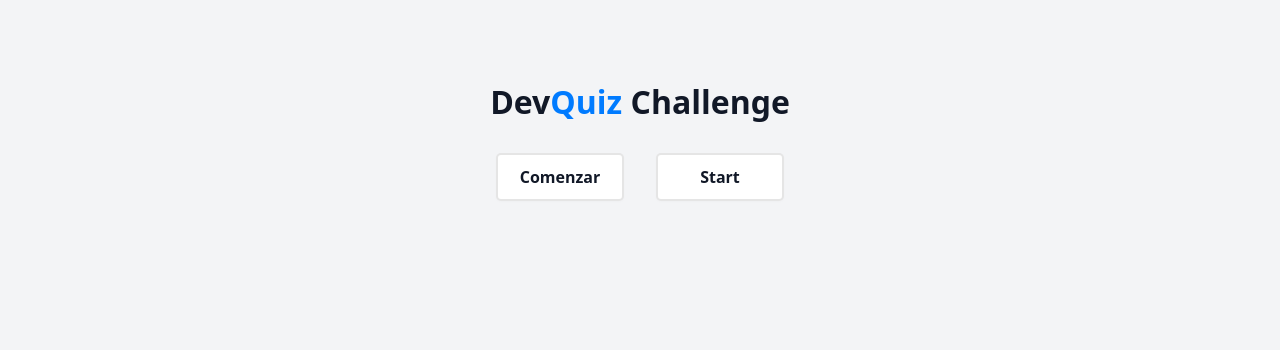
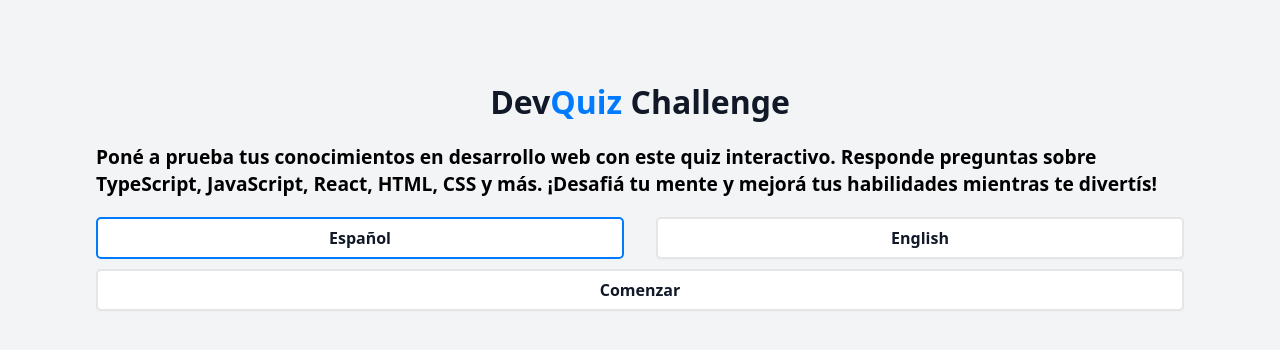
Before and after one commit to tobiasNicolasN/devquiz, a React (Vite) app: page / in a window 1280 px wide. Shown: the top 350 px of the page. Built offline with nearby package versions, Linux system fonts and the light colour scheme.

Commit message:
BeforeGame Created
styling components
interfaces created
nextbutton created

```diff
--- a/src/App.module.css
+++ b/src/App.module.css
@@ -21,9 +21,8 @@ body {
   text-align: center;
 }
 
-.title>span{
- color: #007bff;
-
+.title > span {
+  color: #007bff;
 }
 
 .score {
@@ -33,52 +32,6 @@ body {
   font-weight: 500;
   text-align: center;
 }
-
-.selectLanguage {
-  margin-top: 20px;
-  display: flex;
-  flex-direction: row;
-  padding: 10px;
-  justify-content: center;
-  gap: 2rem;
-}
-
-.languageButton {
-  align-items: center;
-  background-color: #ffffff;
-  border: 2px solid rgba(0, 0, 0, 0.1);
-  border-radius: 5px;
-  box-shadow: rgba(0, 0, 0, 0.02) 0 1px 3px 0;
-  box-sizing: border-box;
-  color: #111827;
-  cursor: pointer;
-  display: inline-flex;
-  font-family: system-ui, -apple-system, system-ui, "Helvetica Neue", Helvetica,
-    Arial, sans-serif;
-  font-size: 1rem;
-  font-weight: 600;
-  justify-content: center;
-  line-height: 1.25;
-  min-height: 3rem;
-  padding: 0.5rem 2rem;
-  text-decoration: none;
-  transition: all 250ms;
-  user-select: none;
-  -webkit-user-select: none;
-  touch-action: manipulation;
-  vertical-align: baseline;
-  width: 8rem;
-}
-
-.languageButton:hover {
-  border-color: #007bff;
-  box-shadow: rgba(0, 0, 0, 0.2) 0 4px 12px;
-}
-
-.languageButton:hover {
-  transform: translateY(-1px);
-}
-
 
 main {
   display: flex;
@@ -100,8 +53,42 @@ main {
   cursor: pointer;
 }
 
-.extraPoints{
+.startButton {
+  background-color: #ffffff;
+  border: 2px solid rgba(0, 0, 0, 0.1);
+  border-radius: 5px;
+  box-shadow: rgba(0, 0, 0, 0.02) 0 1px 3px 0;
+  color: #111827;
+  cursor: pointer;
+  font-size: 1rem;
+  font-weight: 600;
+  padding: 0.5rem 2rem;
+  transition: all 250ms;
+  width: 85%;
+}
+
+.startButton:hover {
+  box-shadow: rgba(0, 0, 0, 0.2) 0 4px 12px;
+  transform: translateY(-1px);
+}
+
+.extraPoints {
+  color: #007bff;
   position: absolute;
+  margin-top: 1.2rem;
+  transition: all 300ms ease-in-out;
+  opacity: 0;
+}
+
+.showExtraPoints {
+  opacity: 1;
+}
+
+.textIntro {
   margin-top: 20px;
-  translate: -18.5px;
+  text-align: left;
+  font-size: 1.2rem;
+  font-weight: 600;
+  margin-bottom: 10px;
+  width: 85%;
 }
--- a/src/App.tsx
+++ b/src/App.tsx
@@ -2,79 +2,77 @@ import style from "./App.module.css";
 import { useState } from "react";
 import QuizContent from "./components/QuizContent";
 import TimeBar from "./components/TimeBar";
-
-enum Language {
-  spanish,
-  english,
-}
+import { GameState, Language } from "./interfaces/types";
+import LangButtons from "./components/LangButtons";
 
 function App() {
-  // Estado para manejo del lenguaje
-  const [language, setLanguage] = useState<string | undefined>(undefined);
-  // Estado para manejo de la puntuación
+  const [game, setGame] = useState<string>(GameState[0]);
+  const [language, setLanguage] = useState<string>(Language[0]);
   const [score, setScore] = useState<number>(0);
-  // Estado para manejo de las respuestas dadas por el jugador
   const [response, setResponse] = useState<boolean | undefined>(undefined);
-  // Estado para manejo de puntos extra
   const [extraPoints, setExtraPoints] = useState<number>(0);
   const [showExtraPoints, setShowExtraPoints] = useState<boolean>(false);
-  // Estado para manejo de rondas
+  const [visible, setVisible] = useState(false);
   const [round, setRound] = useState<number>(0);
   const [timer, setTimer] = useState<number>(30);
   const [showCorrect, setShowCorrect] = useState<boolean>(false);
 
   const lang = language === Language[0];
 
-  // Se rendizan los buttons de seleccion de idioma cuando este es undefined
-  if (language === undefined)
-    return (
-      <header>
-        <h1 className={style.title}>
-          Dev<span>Quiz</span> Challenge
-        </h1>
-        <div className={style.selectLanguage}>
-          <button
-            className={style.languageButton}
-            onClick={() => setLanguage(Language[0])}
-          >
-            Comenzar
-          </button>
-          <button
-            className={style.languageButton}
-            onClick={() => setLanguage(Language[1])}
-          >
-            Start
-          </button>
-        </div>
-      </header>
-    );
-
   const confirm = () => {
     setShowCorrect(true);
+
     const newExtraPoints = 100 + timer;
-
     setExtraPoints(newExtraPoints);
 
     if (response) {
+      setVisible(true);
       setShowExtraPoints(true);
       setScore((prevScore) => prevScore + newExtraPoints);
     }
 
+    setResponse(undefined);
+  };
+
+  const nextQuestion = () => {
+    setVisible(false);
+
     setTimeout(() => {
       setShowExtraPoints(false);
-    }, 2500);
-
-    setResponse(undefined);
-
-    setTimeout(() => {
       setTimer(30);
       setShowCorrect(false);
-    }, 2500);
+    }, 300);
 
     setTimeout(() => {
       setRound((prevRound) => prevRound + 1);
-    }, 3000);
+    }, 500);
   };
+
+  // Se rendizan los buttons de seleccion de idioma cuando este es undefined
+  if (game === GameState[0])
+    return (
+      <>
+        <header>
+          <h1 className={style.title}>
+            Dev<span>Quiz</span> Challenge
+          </h1>
+          <main>
+            <p className={style.textIntro}>
+              {lang
+                ? "Poné a prueba tus conocimientos en desarrollo web con este quiz interactivo. Responde preguntas sobre TypeScript, JavaScript, React, HTML, CSS y más. ¡Desafiá tu mente y mejorá tus habilidades mientras te divertís!"
+                : "Test your web development knowledge with this interactive quiz. Answer questions on TypeScript, JavaScript, React, HTML, CSS, and more. Challenge your mind and improve your skills while having fun!"}
+            </p>
+            <LangButtons lang={lang} setLanguage={setLanguage} />
+            <button
+              className={style.startButton}
+              onClick={() => setGame(GameState[1])}
+            >
+              {lang ? "Comenzar" : "Start"}
+            </button>
+          </main>
+        </header>
+      </>
+    );
 
   return (
     <>
@@ -84,7 +82,11 @@ function App() {
         </h1>
         <h2 className={style.score}>
           {lang ? "Puntuación: " : "Score: "}
-          <span className={style.extraPoints}>
+          <span
+            className={`${style.extraPoints} ${
+              visible ? style.showExtraPoints : ""
+            }`}
+          >
             {showExtraPoints ? `+ ${extraPoints}` : ""}
           </span>
           <span>{score} </span>
@@ -97,13 +99,18 @@ function App() {
           setResponse={setResponse}
           showCorrect={showCorrect}
         />
-        <button
-          disabled={showCorrect}
-          onClick={() => confirm()}
-          className={style.confirmButton}
-        >
-          {lang ? "Confirmar y Continuar" : "Confirm and Continue"}
-        </button>
+        {showCorrect ? (
+          <button
+            className={style.confirmButton}
+            onClick={() => nextQuestion()}
+          >
+            {lang ? "Siguiente Pregunta" : "Next Question"}
+          </button>
+        ) : (
+          <button onClick={() => confirm()} className={style.confirmButton}>
+            {lang ? "Confirmar y Continuar" : "Confirm and Continue"}
+          </button>
+        )}
         <TimeBar
           showCorrect={showCorrect}
           duration={timer}
--- /dev/null
+++ b/src/components/LangButtons.tsx
@@ -0,0 +1,23 @@
+import { ILangButtonsProps, Language } from "../interfaces/types";
+import style from "../styles/LangButtons.module.css";
+
+function LangButtons({ lang, setLanguage }: ILangButtonsProps) {
+  return (
+    <div className={style.selectLanguage}>
+      <button
+        className={`${style.languageButton} ${lang ? style.selected : ""}`}
+        onClick={() => setLanguage(Language[0])}
+      >
+        Español
+      </button>
+      <button
+        className={`${style.languageButton} ${lang ? "" : style.selected}`}
+        onClick={() => setLanguage(Language[1])}
+      >
+        English
+      </button>
+    </div>
+  );
+}
+
+export default LangButtons;
--- a/src/components/TimeBar.tsx
+++ b/src/components/TimeBar.tsx
@@ -1,13 +1,13 @@
 import { useEffect } from "react";
 import styles from "../styles/TimeBar.module.css";
-import { ITimeBar } from "../interfaces/types";
+import { ITimeBarProps } from "../interfaces/types";
 
 const TimerBar = ({
   showCorrect,
   duration,
   setTimer,
   onComplete,
-}: ITimeBar) => {
+}: ITimeBarProps) => {
   useEffect(() => {
     if (!showCorrect) {
       if (duration <= 0) {
--- a/src/interfaces/types.ts
+++ b/src/interfaces/types.ts
@@ -1,4 +1,15 @@
 import { Dispatch, SetStateAction } from "react";
+
+export enum Language {
+  spanish,
+  english,
+}
+
+export enum GameState {
+  BeforePlaying,
+  Playing,
+  AfterPlaying,
+}
 
 export interface IQuiz {
   question: string;
@@ -12,14 +23,19 @@ export interface Response {
 
 export interface IQuizContentProps {
   lang: boolean;
-  setResponse: React.Dispatch<React.SetStateAction<boolean | undefined>>;
+  setResponse: Dispatch<SetStateAction<boolean | undefined>>;
   round: number;
-  showCorrect: boolean
+  showCorrect: boolean;
 }
 
-export interface ITimeBar {
+export interface ITimeBarProps {
   duration: number;
   onComplete?: () => void;
   setTimer: Dispatch<SetStateAction<number>>;
   showCorrect: boolean;
 }
+
+export interface ILangButtonsProps {
+  lang: boolean;
+  setLanguage: Dispatch<SetStateAction<string>>;
+}
--- /dev/null
+++ b/src/styles/LangButtons.module.css
@@ -0,0 +1,31 @@
+.selectLanguage {
+  display: flex;
+  flex-direction: row;
+  padding: 10px;
+  justify-content: center;
+  gap: 2rem;
+  width: 85%;
+}
+
+.languageButton {
+  background-color: #ffffff;
+  border: 2px solid rgba(0, 0, 0, 0.1);
+  border-radius: 5px;
+  box-shadow: rgba(0, 0, 0, 0.02) 0 1px 3px 0;
+  color: #111827;
+  cursor: pointer;
+  font-size: 1rem;
+  font-weight: 600;
+  padding: 0.5rem 2rem;
+  transition: all 250ms;
+  width: 100%;
+}
+
+.languageButton:hover {
+    box-shadow: rgba(0, 0, 0, 0.2) 0 4px 12px;
+    transform: translateY(-1px);
+}
+
+.selected {
+    border-color: #007bff;
+}
--- a/src/styles/QuizContent.module.css
+++ b/src/styles/QuizContent.module.css
@@ -46,9 +46,9 @@
 }
 
 .responseTrue {
-  background-color: #82ff82;
+  background-color: #00ff004e;
 }
 
 .responseFalse {
-  background: #ff5959;
+  background: #ff000086;
 }
```
